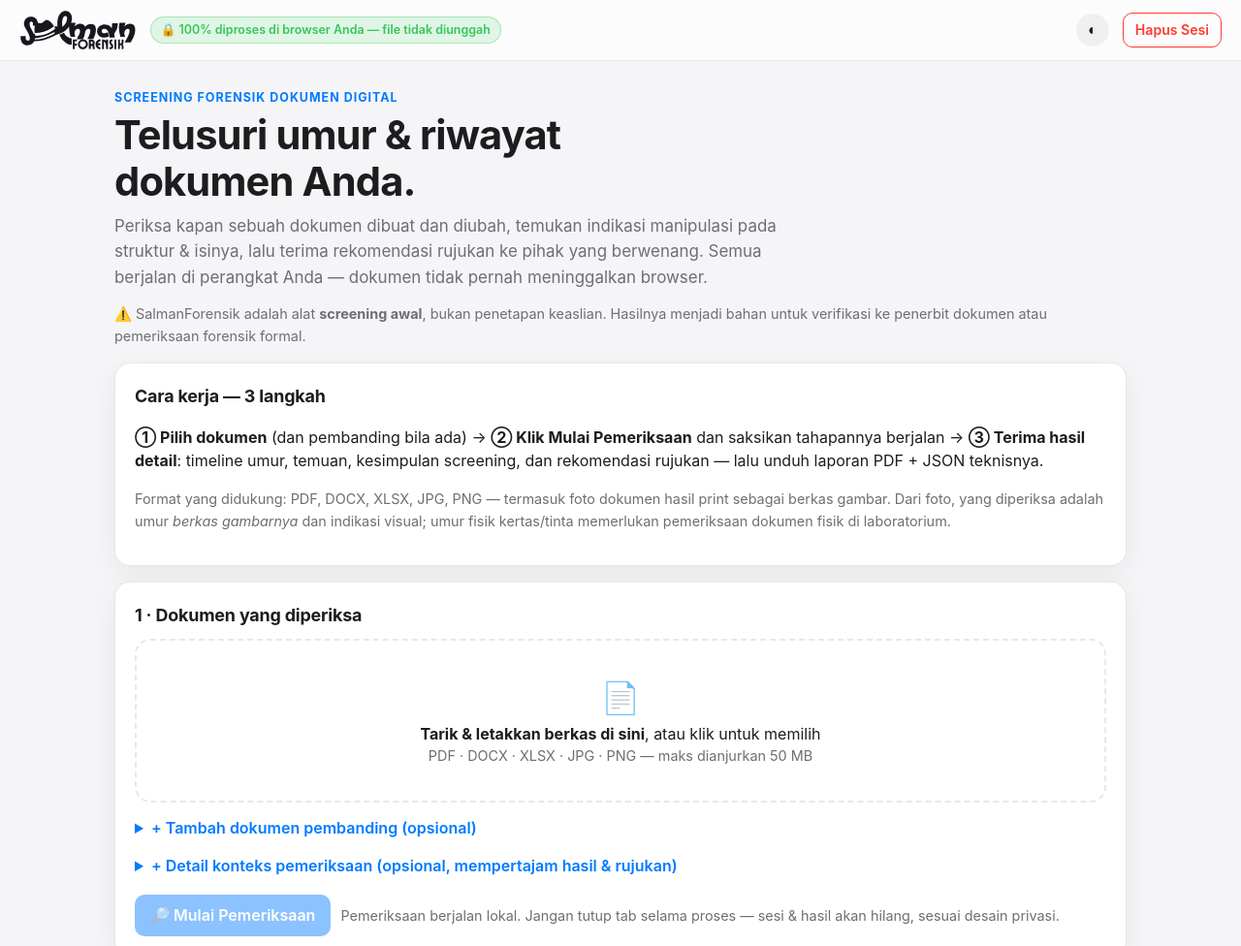
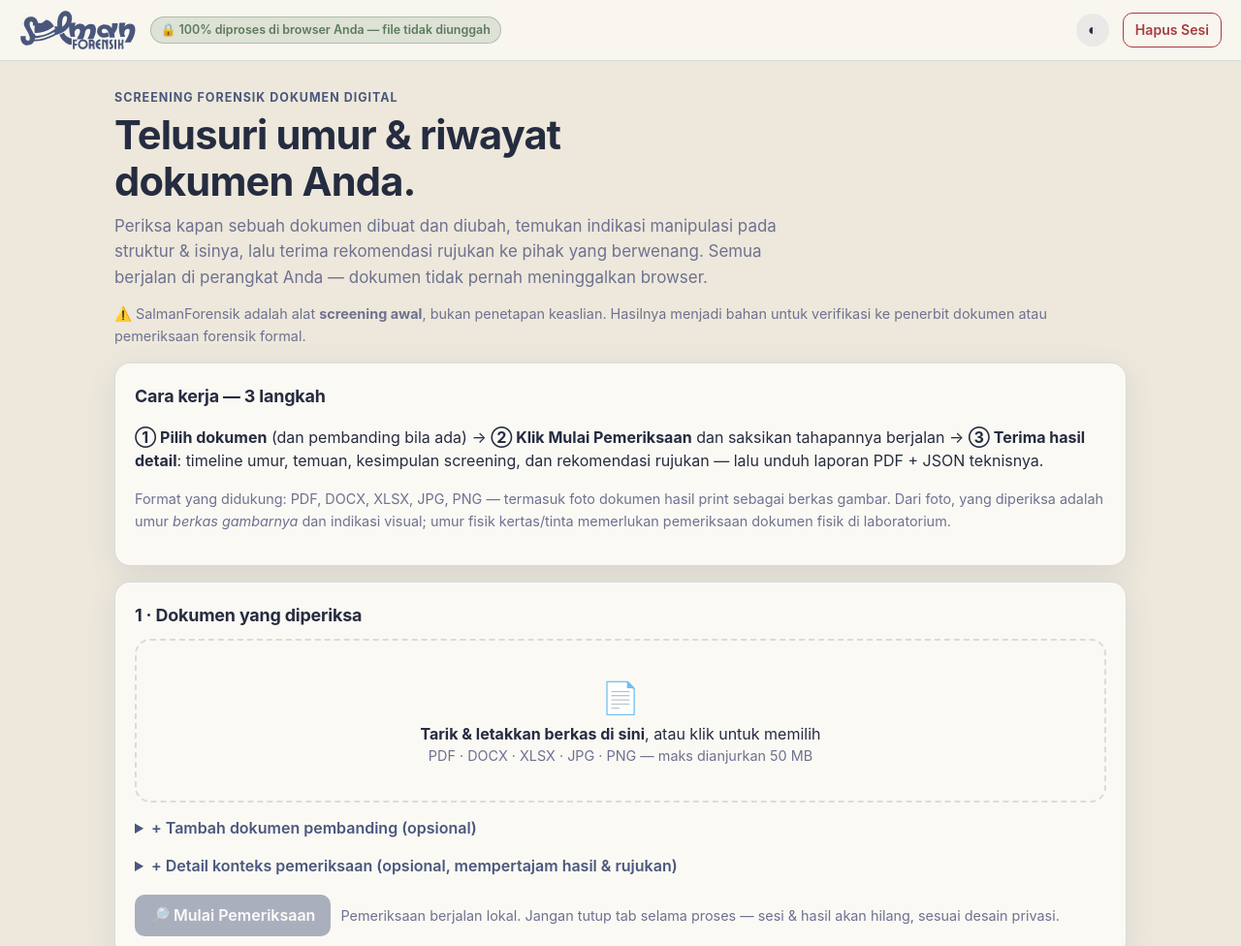
Before and after one commit to riccohsaputra/salmanforensik, a plain HTML site: page index.html in a window 1280 px wide. Shown: the top 976 px of the page at 97% size. Drawn offline with Linux system fonts and the light colour scheme.

Commit message:
Tema terang: palet Gentleman (Cassius/Indigo Ocean/Mystic/Travel/Amulet)

```diff
--- a/assets/theme.css
+++ b/assets/theme.css
@@ -1,9 +1,11 @@
 /* SalmanForensik — theme.css (token macOS, Spek Bagian 16) */
 :root, [data-theme="light"] {
-  --bg: #F5F5F7; --card: #FFFFFF; --text: #1D1D1F; --text2: #6E6E73;
-  --accent: #007AFF; --green: #34C759; --orange: #FF9500; --red: #FF3B30;
-  --hairline: rgba(0,0,0,.09); --glass: rgba(255,255,255,.72);
-  --chip: rgba(0,0,0,.05); --shadow: 0 8px 30px rgba(0,0,0,.06);
+  /* Tema terang: palet "Gentleman" (schemecolor.com) — Cassius #DDD5C0,
+     Indigo Ocean #4A577D, Mystic Blue #716DAB, Travel #8ABEC7, Amulet #809980 */
+  --bg: #EDE8DB; --card: #FBF9F4; --text: #262C40; --text2: #6E7191;
+  --accent: #4A577D; --green: #5C7A5C; --orange: #B07D2B; --red: #A63D40;
+  --hairline: rgba(74,87,125,.18); --glass: rgba(251,249,244,.8);
+  --chip: rgba(74,87,125,.08); --shadow: 0 8px 30px rgba(74,87,125,.12);
 }
 [data-theme="dark"] {
   --bg: #1C1C1E; --card: #2C2C2E; --text: #F5F5F7; --text2: #98989F;
@@ -25,7 +27,7 @@ header.topbar {
   border-bottom: 1px solid var(--hairline); flex-wrap: wrap;
 }
 .brand { display: flex; align-items: center; gap: 10px; font-weight: 700; font-size: 1.15rem; letter-spacing: -.01em; }
-.brand .logo-wordmark { height: 42px; width: auto; display: block; color: #16181d; }
+.brand .logo-wordmark { height: 42px; width: auto; display: block; color: #4A577D; }
 [data-theme="dark"] .brand .logo-wordmark { color: #ffffff; }
 .privacy-badge { background: rgba(52,199,89,.14); color: var(--green); border: 1px solid rgba(52,199,89,.35);
   padding: 3px 10px; border-radius: 999px; font-size: .78rem; font-weight: 600; }
@@ -79,17 +81,24 @@ details.opt { margin-top: 14px; } details.opt summary { cursor: pointer; font-we
 .progress { height: 10px; background: var(--chip); border-radius: 99px; overflow: hidden; margin: 12px 0 4px; }
 .progress > div { height: 100%; background: var(--accent); width: 0%; transition: width .4s; border-radius: 99px; }
 .banner { border-radius: 16px; padding: 18px 20px; color: #fff; margin: 16px 0; }
-.banner.none { background: #248a3d; }
-.banner.weak { background: #cc6a00; }
-.banner.strong { background: #d70015; }
-.banner.insufficient { background: #636366; }
-.banner.judging { background: #48484a; }
+.banner.none { background: #5C7A5C; }
+.banner.weak { background: #B07D2B; }
+.banner.strong { background: #A63D40; }
+.banner.insufficient { background: #4A577D; }
+.banner.judging { background: #716DAB; }
 .banner h2 { margin: 0 0 4px; font-size: 1.35rem; }
 .chips { display: flex; gap: 8px; flex-wrap: wrap; margin: 10px 0; }
 .chip { background: var(--chip); border-radius: 999px; padding: 4px 12px; font-size: .85rem; font-weight: 600; }
 .chip.crit { background: rgba(255,59,48,.14); color: var(--red); }
 .chip.susp { background: rgba(255,149,0,.15); color: var(--orange); }
 .chip.info { background: rgba(0,122,255,.12); color: var(--accent); }
+/* Sentuhan palet Gentleman khusus tema terang */
+[data-theme="light"] .privacy-badge { background: rgba(128,153,128,.22); border-color: rgba(128,153,128,.5); }
+[data-theme="light"] .dropzone:hover, [data-theme="light"] .dropzone.drag { background: rgba(138,190,199,.16); }
+[data-theme="light"] .warn { background: rgba(221,213,192,.5); border-color: rgba(176,125,43,.5); }
+[data-theme="light"] .chip.crit { background: rgba(166,61,64,.13); }
+[data-theme="light"] .chip.susp { background: rgba(176,125,43,.16); }
+[data-theme="light"] .chip.info { background: rgba(113,109,171,.14); }
 .finding { border: 1px solid var(--hairline); border-left: 5px solid var(--accent); border-radius: 12px; padding: 12px 14px; margin: 10px 0; }
 .finding.critical { border-left-color: var(--red); } .finding.suspicious { border-left-color: var(--orange); }
 .finding h4 { margin: 0 0 4px; font-size: .98rem; }
```
Also changed, not shown: 1 other file.
